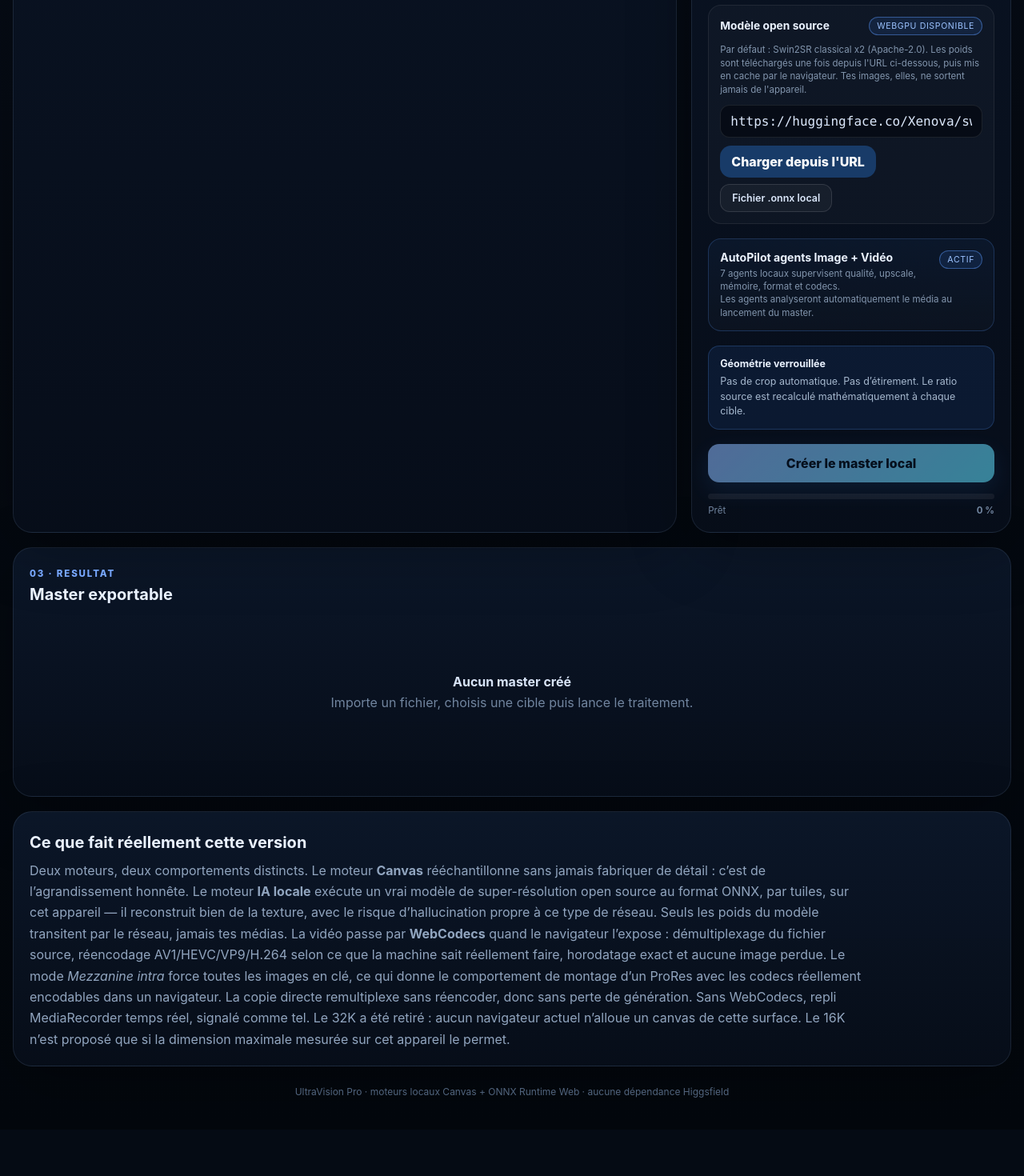
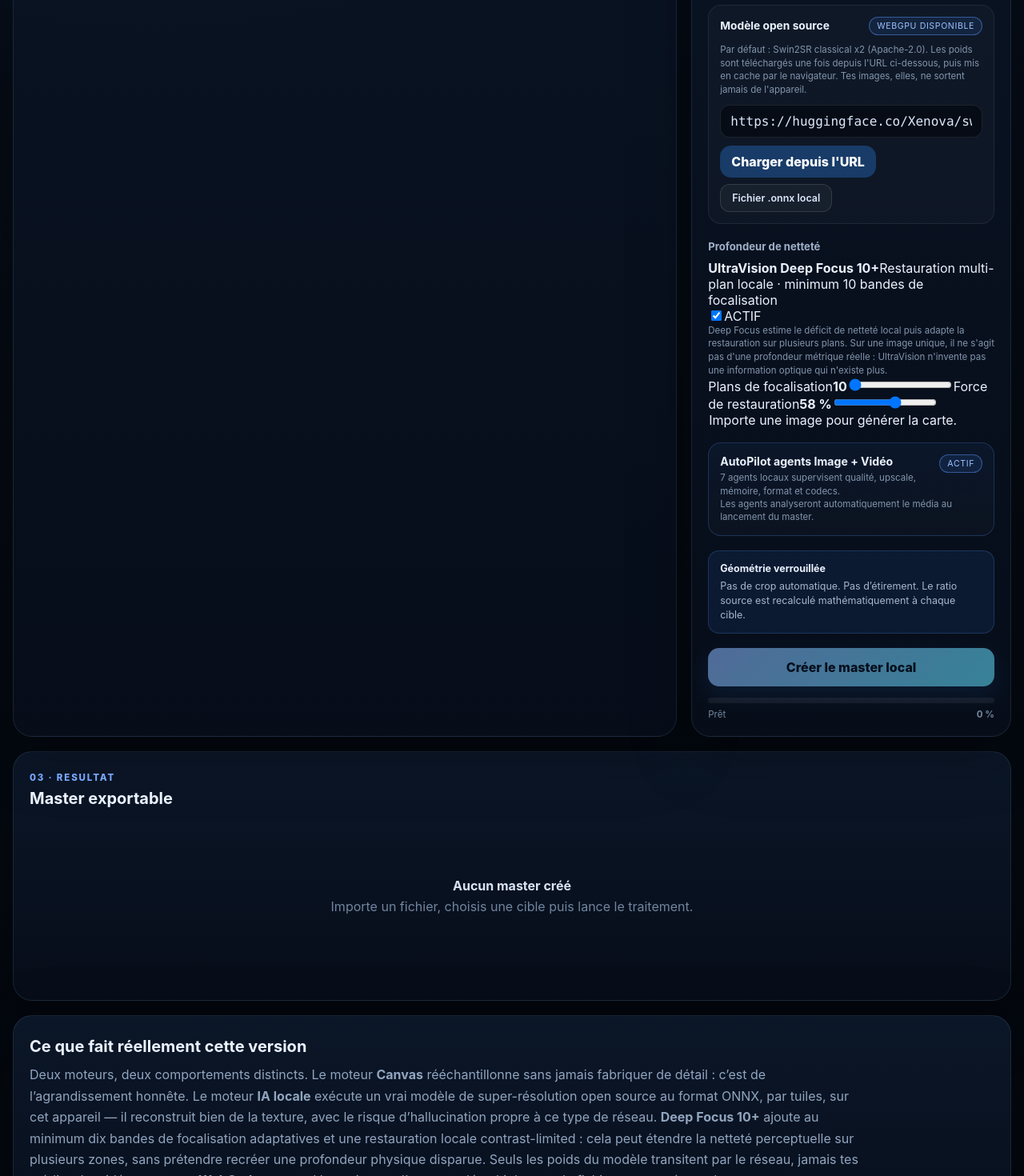
Before and after one commit to Nikoju1977/Niko-Ultravision, a React (Vite) app: page / in a window 1280 px wide. Shown: the part 940-2410 px from the top of the page at 80% size. Before the commit the page ends 2352 px from the top, so only its background shows below. Built offline with nearby package versions, Linux system fonts and the light colour scheme.

Commit message:
feat: expose Deep Focus 10+ controls and result metadata

```diff
--- a/src/App.tsx
+++ b/src/App.tsx
@@ -1,4 +1,5 @@
 import { useEffect, useMemo, useRef, useState } from "react";
+import DeepFocusControl, { type DeepFocusSettings } from "./DeepFocusControl";
 import { calculateOutputSize, formatDimensions, megapixels, type Size, type TargetId } from "./lib/geometry";
 import { assessImageTarget, enhanceImage, type EngineId, type ImageFormat } from "./lib/imageEnhancer";
 import { decodeImageFile } from "./lib/imageDecode";
@@ -33,6 +34,9 @@ type OutputState = {
   frameRate?: number;
   frameRateDetected?: boolean;
   engineUsed?: EngineId;
+  deepFocusApplied?: boolean;
+  deepFocusLayers?: number;
+  deepFocusConfidence?: number;
   codecLabel?: string;
   notes?: string[];
 } | null;
@@ -183,6 +187,7 @@ export default function App() {
   const [intent, setIntent] = useState<CodecIntent>("master");
   const [codecs, setCodecs] = useState<string[] | null>(null);
   const [agentDecisions, setAgentDecisions] = useState<AgentDecision[]>([]);
+  const [deepFocus, setDeepFocus] = useState<DeepFocusSettings>({ enabled: true, layers: 10, strength: 0.58 });
   const inspectionId = useRef(0);
 
   const targets = mode === "image" ? IMAGE_TARGETS : VIDEO_TARGETS;
@@ -373,6 +378,7 @@ export default function App() {
       if (mode === "image") {
         const result = await enhanceImage(file, plan.target, plan.profile, plan.format, {
           engine: plan.engine,
+          deepFocus,
           onProgress: (value, label) => {
             setProgress(value);
             setStatus(label);
@@ -384,13 +390,19 @@ export default function App() {
           blob: result.blob,
           size: result.size,
           engineUsed: result.engineUsed,
+          deepFocusApplied: result.deepFocusApplied,
+          deepFocusLayers: result.deepFocusLayers,
+          deepFocusConfidence: result.deepFocusConfidence,
           note:
-            result.engineUsed === "ai"
+            (result.deepFocusApplied
+              ? `Deep Focus ${result.deepFocusLayers}+ appliqué sur ${result.deepFocusLayers} plans de focalisation. `
+              : "") +
+            (result.engineUsed === "ai"
               ? `Super-résolution IA x${result.aiScale} (${result.aiProvider?.toUpperCase()}) puis normalisation géométrique vers la cible.`
               : result.sharpenApplied
                 ? "Agrandissement progressif + accentuation locale légère."
-                : "Agrandissement progressif haute qualité ; accentuation désactivée sur très grande image pour préserver la mémoire.",
-          notes: agentNotes,
+                : "Agrandissement progressif haute qualité ; accentuation globale désactivée pour éviter les halos."),
+          notes: result.deepFocusReason ? [...agentNotes, `Deep Focus : ${result.deepFocusReason}`] : agentNotes,
         });
       } else {
         const result = await enhanceVideo(file, plan.target, plan.profile, {
@@ -655,6 +667,18 @@ export default function App() {
             </div>
           )}
 
+          {mode === "image" && (
+            <div className="control-block">
+              <label>Profondeur de netteté</label>
+              <DeepFocusControl
+                file={file}
+                disabled={busy}
+                value={deepFocus}
+                onChange={setDeepFocus}
+              />
+            </div>
+          )}
+
           {mode === "video" && (
             <div className="control-block">
               <label>Intention d’encodage</label>
@@ -786,6 +810,12 @@ export default function App() {
                 {output.engineUsed && (
                   <div><dt>Moteur</dt><dd>{output.engineUsed === "ai" ? "IA locale (ONNX)" : "Canvas"}</dd></div>
                 )}
+                {output.deepFocusApplied && (
+                  <div>
+                    <dt>Deep Focus</dt>
+                    <dd>{output.deepFocusLayers} plans · confiance {Math.round((output.deepFocusConfidence ?? 0) * 100)} %</dd>
+                  </div>
+                )}
                 {output.codecLabel && (
                   <div><dt>Codec</dt><dd>{output.codecLabel}</dd></div>
                 )}
@@ -809,7 +839,9 @@ export default function App() {
           Deux moteurs, deux comportements distincts. Le moteur <strong>Canvas</strong> rééchantillonne sans jamais fabriquer
           de détail : c’est de l’agrandissement honnête. Le moteur <strong>IA locale</strong> exécute un vrai modèle de
           super-résolution open source au format ONNX, par tuiles, sur cet appareil — il reconstruit bien de la texture,
-          avec le risque d’hallucination propre à ce type de réseau. Seuls les poids du modèle transitent par le réseau,
+          avec le risque d’hallucination propre à ce type de réseau. <strong>Deep Focus 10+</strong> ajoute au minimum
+          dix bandes de focalisation adaptatives et une restauration locale contrast-limited : cela peut étendre la
+          netteté perceptuelle sur plusieurs zones, sans prétendre recréer une profondeur physique disparue. Seuls les poids du modèle transitent par le réseau,
           jamais tes médias. La vidéo passe par <strong>WebCodecs</strong> quand le navigateur l’expose : démultiplexage du fichier source,
           réencodage AV1/HEVC/VP9/H.264 selon ce que la machine sait réellement faire, horodatage exact et aucune image
           perdue. Le mode <em>Mezzanine intra</em> force toutes les images en clé, ce qui donne le comportement de
```
